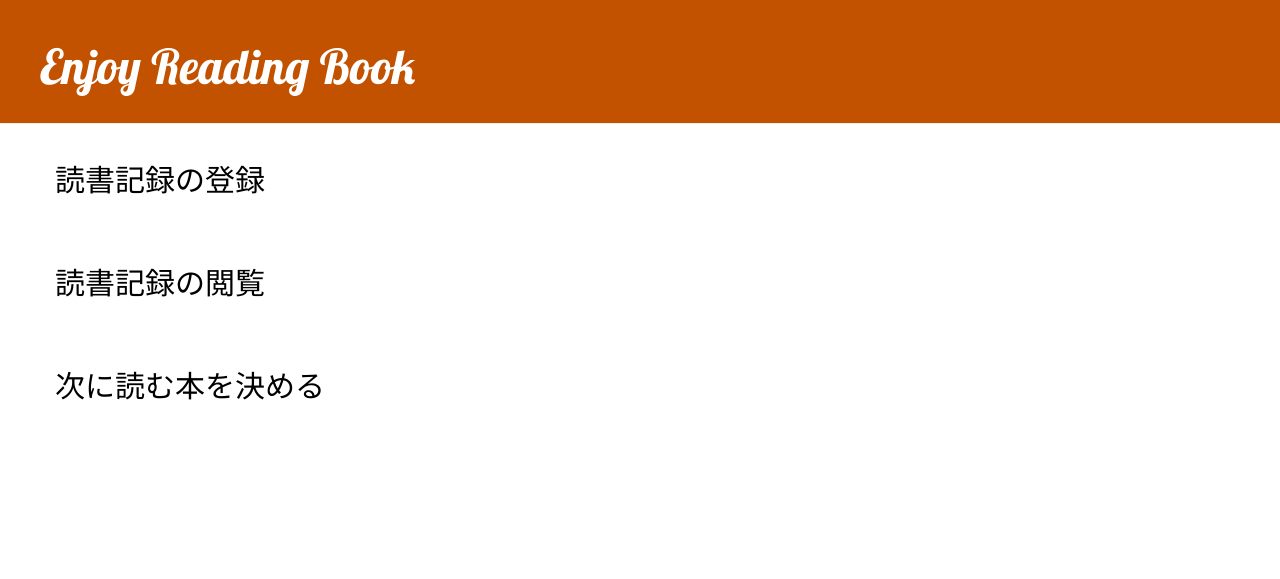
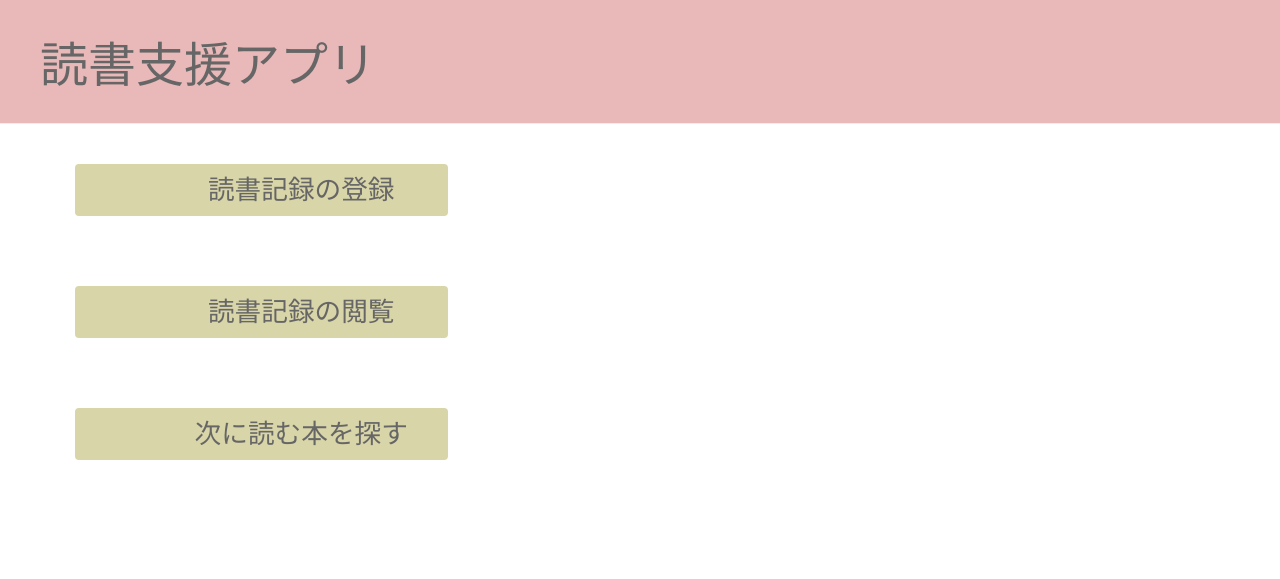
Before and after one commit to MiwaTakase/my-first-blog, a Django app: page / in a window 1280 px wide. Shown: the top 579 px of the page. Run offline with Django 3.2, Linux system fonts and the light colour scheme; some libraries are stand-ins or nearby versions.

Commit message:
2022/01/18 second

```diff
--- a/blog/static/css/blog.css
+++ b/blog/static/css/blog.css
@@ -1,29 +1,32 @@
 .page-header {
-    background-color: #C25100;
+    background-color:#E9B8B8;
     margin-top: 0;
     padding: 20px 20px 20px 40px;
 }
 
 .page-header h1, .page-header h1 a, .page-header h1 a:visited, .page-header h1 a:active {
-    color: #ffffff;
+    color: #666666;
     font-size: 36pt;
     text-decoration: none;
 }
 
 .content {
-    margin-left: 40px;
+    margin-left: 60px;
+    color: #666666;
 }
 
 h1, h2, h3, h4 {
-    font-family: 'Lobster', cursive;
+    font-family: 'Hiragino Maru Gothic ProN W4';
+    color: #666666;
 }
 
 .date {
-    color: #828282;
+    color: #808080;
 }
 
 .save {
     float: right;
+    font-family: 'Hiragino Maru Gothic ProN W4';
 }
 
 .post-form textarea, .post-form input {
@@ -39,8 +42,28 @@ h1, h2, h3, h4 {
 
 .post {
     margin-bottom: 70px;
+    color: #666666;
 }
 
-.post h2 a, .post h2 a:visited {
-    color: #000000;
+.post h2 a, .post h2 a:visited{
+    color: #666666;
+    font-size: 20pt;
 }
+
+.post h3{
+    color: #666666;
+    font-size: 15pt;
+}
+
+.post h3 a{
+    color: #A8B7CD;
+    font-size: 18pt;
+}
+
+.btn--orange,
+a.btn--orange {
+  color: #666666;
+  font-size: 18pt;
+  background-color:#D8D5A8;
+  margin-bottom: 50px;
+}
--- a/blog/templates/blog/base.html
+++ b/blog/templates/blog/base.html
@@ -1,7 +1,7 @@
 {% load static %}
 <html>
     <head>
-        <title>Enjoy Reading Book</title>
+        <title>読書支援アプリ</title>
         <link rel="stylesheet" href="//maxcdn.bootstrapcdn.com/bootstrap/3.2.0/css/bootstrap.min.css">
         <link rel="stylesheet" href="//maxcdn.bootstrapcdn.com/bootstrap/3.2.0/css/bootstrap-theme.min.css">
         <link href='//fonts.googleapis.com/css?family=Lobster&subset=latin,latin-ext' rel='stylesheet' type='text/css'>
@@ -9,10 +9,7 @@
     </head>
     <body>
         <div class="page-header">
-            {% if user.is_authenticated %}
-                <a href="{% url 'post_new' %}" class="top-menu"><span class="glyphicon glyphicon-plus"></span></a>
-            {% endif %}
-            <h1><a href="/">Enjoy Reading Book</a></h1>
+            <h1><a href="/">読書支援アプリ</a></h1>
         </div>
         <div class="content container">
             <div class="row">
--- a/blog/templates/blog/post_edit.html
+++ b/blog/templates/blog/post_edit.html
@@ -1,7 +1,7 @@
 {% extends 'blog/base.html' %}
 
 {% block content %}
-    <h2>New post</h2>
+    <h2>読書記録</h2>
     <form method="POST" class="post-form">{% csrf_token %}
         {{ form.as_p }}
         <button type="submit" class="save btn btn-default">Save</button>
--- a/blog/templates/blog/top_page.html
+++ b/blog/templates/blog/top_page.html
@@ -2,12 +2,10 @@
 
 {% block content %}
     <div class="post">
-        <h2><a href="{% url 'post_new' %}">読書記録の登録</a></h2>
-    </div>
-    <div class="post">
-        <h2><a href="{% url 'post_list' %}">読書記録の閲覧</a></h2>
-    </div>
-    <div class="post">
-        <h2><a href="{% url 'search' %}">次に読む本を決める</a></h2>
+        <h2><a href="{% url 'post_new' %}" class="btn btn--orange">　　　読書記録の登録　　　</a></h2>
+
+        <h2><a href="{% url 'post_list' %}" class="btn btn--orange">　　　読書記録の閲覧　　　</a></h2>
+
+        <h2><a href="{% url 'search' %}" class="btn btn--orange">　　　次に読む本を探す　　</a></h2>
     </div>
 {% endblock %}
```
Also changed, not shown: blog/templates/blog/search.html (+3 -4 lines), blog/templates/blog/search_result_with_author.html (+11 -10 lines), blog/templates/blog/search_result_with_title.html (+11 -10 lines), blog/templates/blog/search_result_with_title_rakuten.html (+8 -6 lines).
